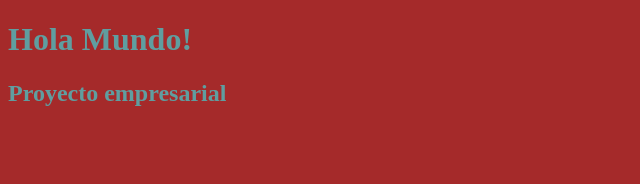
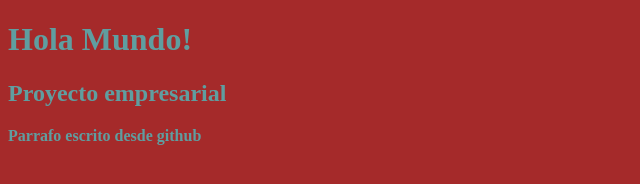
Before and after one commit to luis1098/Pruebagit, a plain HTML site: page index.html in a window 1280 px wide. Shown: the whole page, without its empty margins (0-640 px from the left). Drawn offline with Linux system fonts and the light colour scheme.

Commit message:
Update index.html

```diff
--- a/index.html
+++ b/index.html
@@ -8,5 +8,6 @@
     <body>
         <h1>Hola Mundo!</h1>
         <h2>Proyecto empresarial</h2>
+        <p> Parrafo escrito desde github</p>
     </body>
 </html>
```
